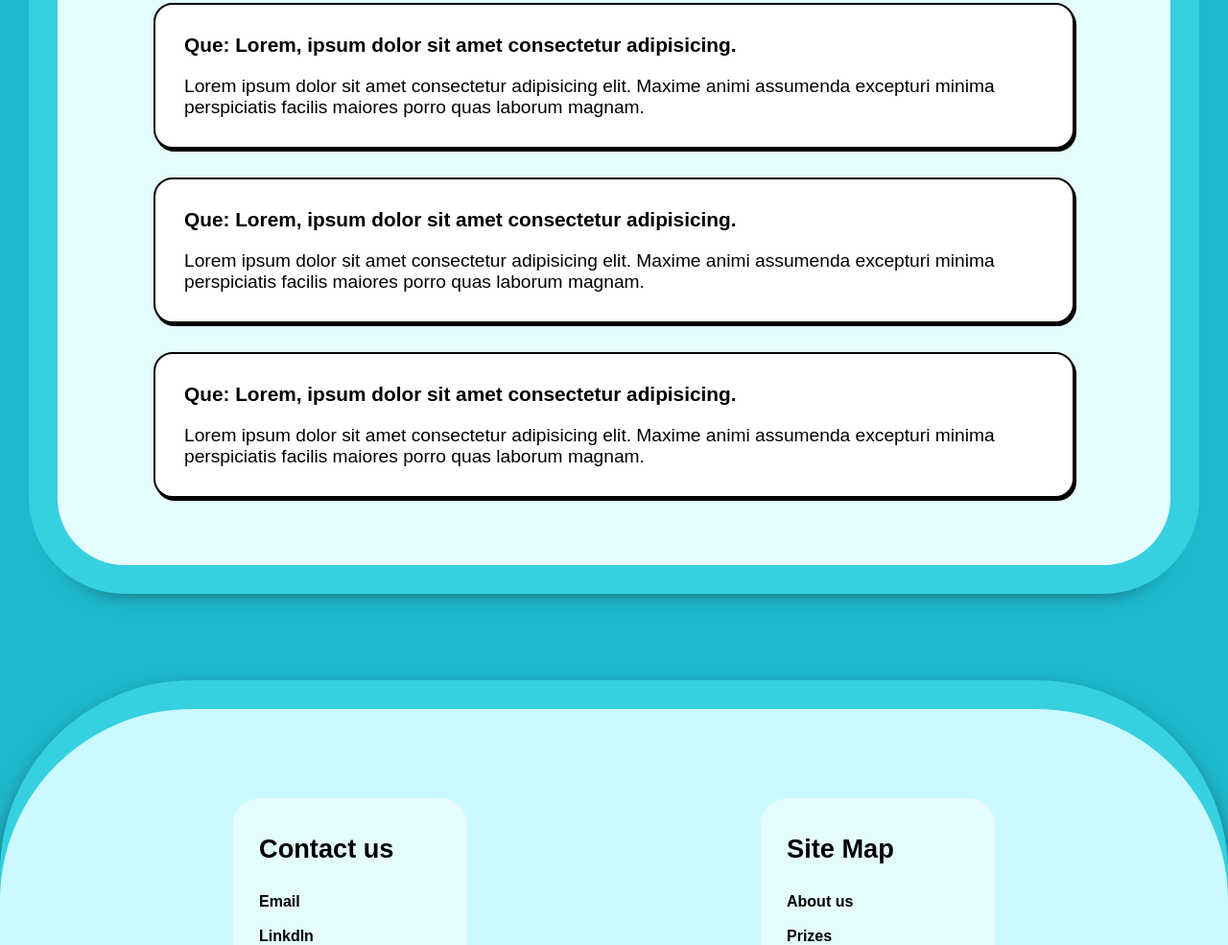
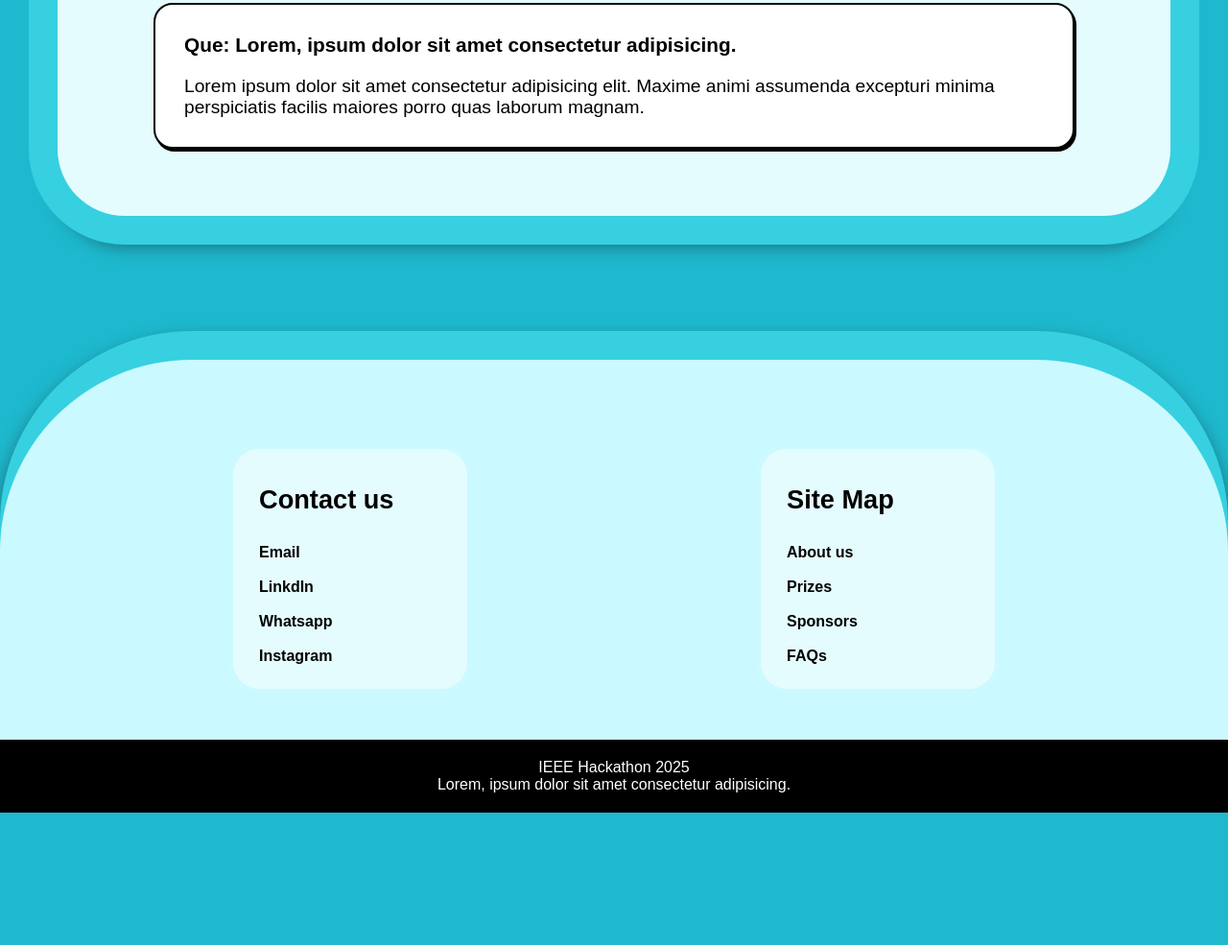
Before and after one commit to Mohd-Sami010/IEEE-Hackathon-site, a plain HTML site: page index.html in a window 1280 px wide. Shown: the part 7806-8791 px from the top of the page at 96% size. After the commit the page ends 8653 px from the top, so only its background shows below. Drawn offline with Linux system fonts and the light colour scheme.

Commit message:
Revert "added 2 more faq"
This reverts commit aea8f85cc8e1fc960e559acfb4d86762a66cb6b0.

```diff
--- a/index.html
+++ b/index.html
@@ -214,18 +214,6 @@
                         Maxime animi assumenda excepturi minima perspiciatis
                         facilis maiores porro quas laborum magnam.</p>
                 </div>
-                <div class="faq">
-                    <h3>Que: Lorem, ipsum dolor sit amet consectetur adipisicing.</h3>
-                    <p>Lorem ipsum dolor sit amet consectetur adipisicing elit.
-                        Maxime animi assumenda excepturi minima perspiciatis
-                        facilis maiores porro quas laborum magnam.</p>
-                </div>
-                <div class="faq">
-                    <h3>Que: Lorem, ipsum dolor sit amet consectetur adipisicing.</h3>
-                    <p>Lorem ipsum dolor sit amet consectetur adipisicing elit.
-                        Maxime animi assumenda excepturi minima perspiciatis
-                        facilis maiores porro quas laborum magnam.</p>
-                </div>
             </div>
         </section>
         <section class="links-section">
```
